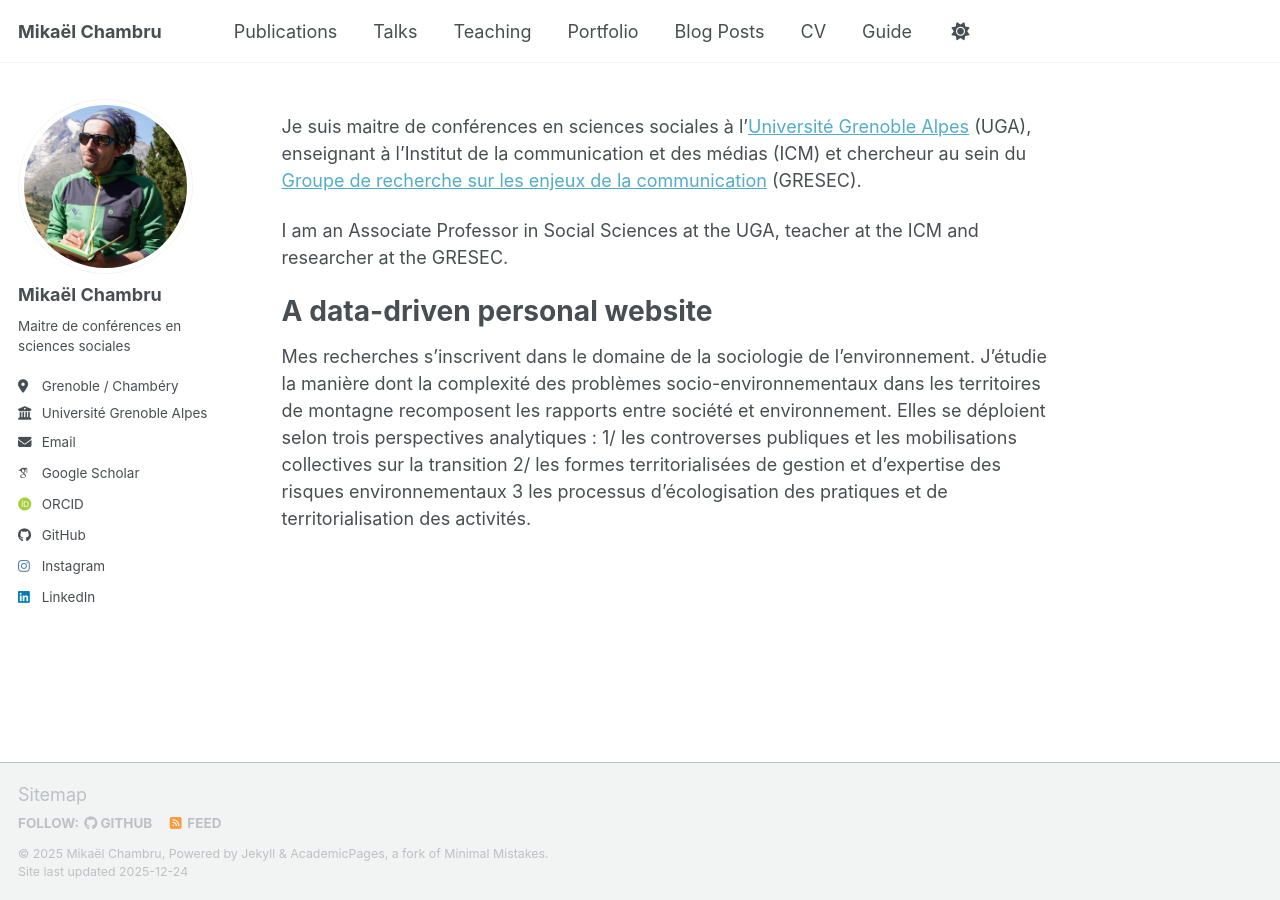
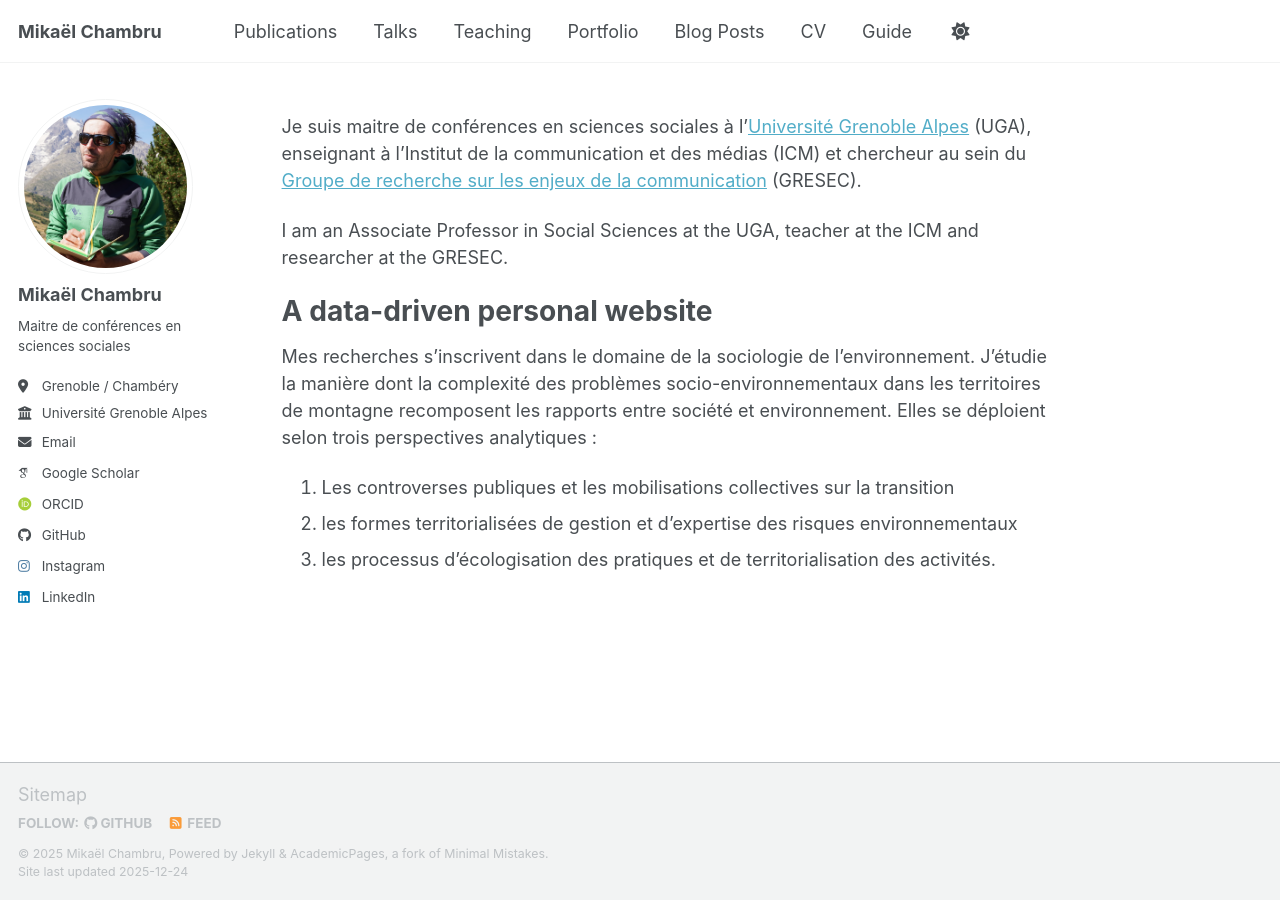
Before and after one commit to mikaelchambru/mikaelchambru.github.io, a Jekyll site: the page built from _pages/about.md, in a window 1280 px wide. Built offline with Jekyll 4.4.1, drawn with Linux system fonts in a browser that asks for light colours; some web fonts are replaced; a script bundle is joined from its source files by our own code; library files that are not in the unit come from our copies.

Commit message:
Update about.md

```diff
--- a/_pages/about.md
+++ b/_pages/about.md
@@ -14,6 +14,7 @@ I am an Associate Professor in Social Sciences at the UGA, teacher at the ICM an
 A data-driven personal website
 ======
 Mes recherches s’inscrivent dans le domaine de la sociologie de l’environnement. J’étudie la manière dont la complexité des problèmes socio-environnementaux dans les territoires de montagne recomposent les rapports entre société et environnement. Elles se déploient selon trois perspectives analytiques :
-1/ les controverses publiques et les mobilisations collectives sur la transition
-2/ les formes territorialisées de gestion et d’expertise des risques environnementaux
-3 les processus d’écologisation des pratiques et de territorialisation des activités.
+
+1. Les controverses publiques et les mobilisations collectives sur la transition
+2. les formes territorialisées de gestion et d’expertise des risques environnementaux
+3. les processus d’écologisation des pratiques et de territorialisation des activités.
```
